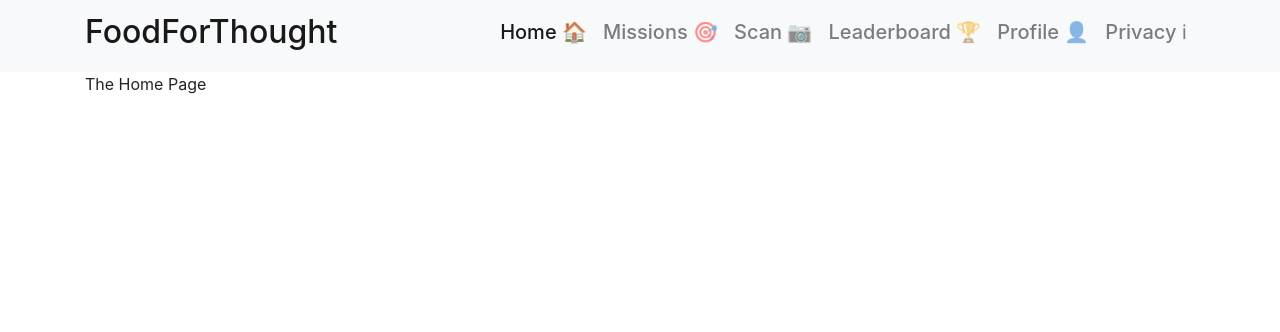
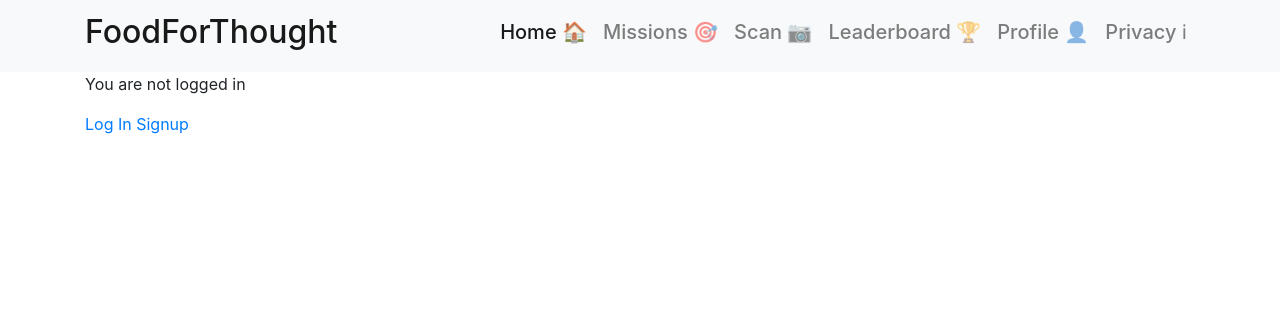
Before and after one commit to sjjleachexeter/ExplodingKittens, a Django app: page / in a window 1280 px wide. Shown: the top 332 px of the page. Run offline with Django 5.2, Linux system fonts and the light colour scheme; some libraries are stand-ins or nearby versions.

Commit message:
page integration for login/scanner

```diff
--- a/DjangoFramework/DjangoFramework/urls.py
+++ b/DjangoFramework/DjangoFramework/urls.py
@@ -21,6 +21,7 @@ from django.urls import path, include
 urlpatterns = [
     path("admin/", admin.site.urls),
     path("scan/", include("Scanner.urls")),
+    path("accounts/", include("Users.urls")),
     path("", include("UI.urls"))
 
 ]
--- a/DjangoFramework/Scanner/templates/Scanner/scan.html
+++ b/DjangoFramework/Scanner/templates/Scanner/scan.html
@@ -16,6 +16,8 @@
     </div>
 </div>
 
+<!--Not working? Enter Manually-->
+
 
 {% load static %}
 <script src="{% static 'Scanner/scripts.js' %}"></script>
--- a/DjangoFramework/UI/templates/home.html
+++ b/DjangoFramework/UI/templates/home.html
@@ -1,6 +1,15 @@
 {% extends "base.html"%} {% block title %}Home {% endblock %}
 {% block content %}
 
-<p> The Home Page </p>
+{% if user.is_authenticated %}
+<h3> Welcome, {{user.username}}!</h3>
+
+
+
+{% else %}
+<p>You are not logged in</p>
+<a href="{% url 'login' %}">Log In</a>
+<a href="{% url 'signup' %}">Signup</a>
+{% endif %}
 
 {% endblock %}
--- a/DjangoFramework/UI/templates/login.html
+++ /dev/null
@@ -1,6 +0,0 @@
-{% extends "base.html"%} {% block title %}Login {% endblock %}
-{% block content %}
-
-<p> The Login Page </p>
-
-{% endblock %}
--- a/DjangoFramework/UI/templates/signup.html
+++ /dev/null
@@ -1,6 +0,0 @@
-{% extends "base.html"%} {% block title %}Signup {% endblock %}
-{% block content %}
-
-<p> The Signup Page </p>
-
-{% endblock %}
--- a/DjangoFramework/UI/urls.py
+++ b/DjangoFramework/UI/urls.py
@@ -1,4 +1,5 @@
 from django.urls import path
+from Users.views import SignupView, LoginView
 from . import views
 
 urlpatterns = [
@@ -10,8 +11,8 @@ urlpatterns = [
     path("leaderboard/", views.leaderboard, name='leaderboard'),
     path("profile/", views.profile, name='profile'),
     path("user/", views.user, name='user'),
-    path("signup/", views.signup, name='signup'),
-    path("login/", views.login, name='login'),
+    path("signup/", SignupView.as_view(), name='signup'),
+    path("login/", LoginView.as_view(), name='login'),
 
 
     # GDPR compliance
--- a/DjangoFramework/UI/views.py
+++ b/DjangoFramework/UI/views.py
@@ -47,13 +47,13 @@ def signup(request):
     '''
     Allow user to create an account
     '''
-    return render(request, 'signup.html')
+    return render(request, 'Users/signup.html')
 
 def login(request):
     '''
     Allow user to log in
     '''
-    return render(request, 'login.html')
+    return render(request, 'registration/login.html')
 
 def privacy(request):
     '''
--- a/DjangoFramework/Users/templates/Users/accounts.html
+++ b/DjangoFramework/Users/templates/Users/accounts.html
@@ -1,3 +1,4 @@
+{% extends "base.html"%} {% block title %}Sign Up {% endblock %}
 {% block content %}
     {% if user.is_authenticated %}
 
--- a/DjangoFramework/Users/templates/Users/signup.html
+++ b/DjangoFramework/Users/templates/Users/signup.html
@@ -1,4 +1,4 @@
-
+{% extends "base.html"%} {% block title %}Sign Up {% endblock %}
 
 {% block content %}
 <h2>Sign up</h2>
--- a/DjangoFramework/Users/templates/registration/login.html
+++ b/DjangoFramework/Users/templates/registration/login.html
@@ -1,3 +1,4 @@
+{% extends "base.html"%} {% block title %}Log In {% endblock %}
 {% block content %}
 <h2>Log In</h2>
 <form method = "post">
```
Also changed, not shown: DjangoFramework/UI/templates/product.html (+21 -0 lines), DjangoFramework/Users/views.py (+6 -1 lines).
